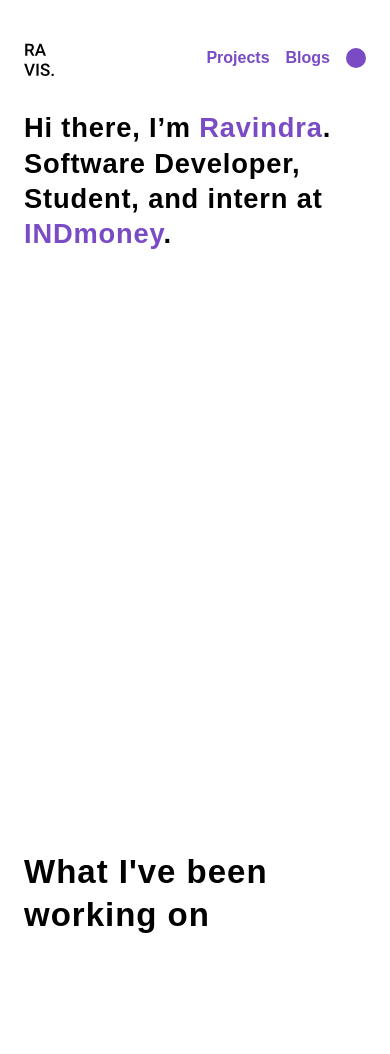
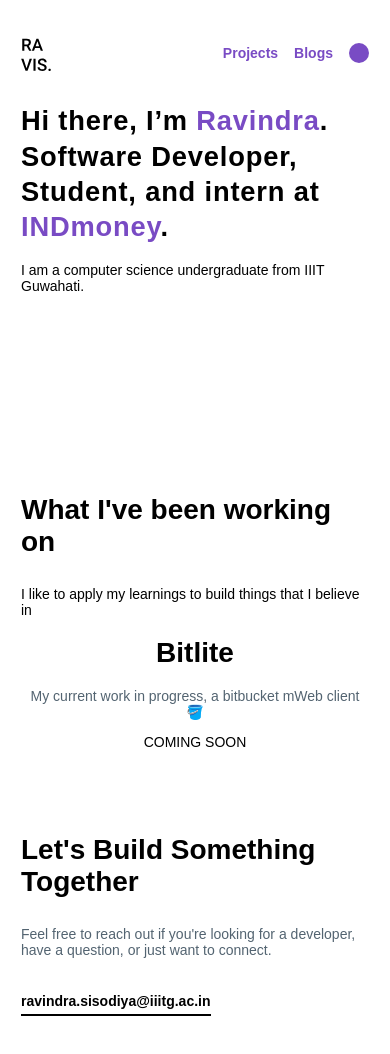
Before and after one commit to ravvis/ravvis, a Next.js app: page / in a window 390 px wide. Shown: the top 1054 px of the page. Before the commit the page ends 984 px from the top, so only its background shows below. Built offline with nearby package versions, Linux system fonts and the light colour scheme; a web font is replaced by a local one.

Commit message:
sectionLayouts

```diff
--- a/pages/index.js
+++ b/pages/index.js
@@ -1,10 +1,12 @@
 import About from "../src/components-v2/about/About";
 import PageLayout from "../src/components-v2/layouts/PageLayout";
 import Projects from "../src/components-v2/projects/Projects";
+import Connect from "../src/components-v2/connect/Connect";
 
 export default function Index() {
   return <PageLayout>
     <About/>
     <Projects/>
+    <Connect/>
   </PageLayout>
 }
--- a/src/components-v2/about/About.js
+++ b/src/components-v2/about/About.js
@@ -1,18 +1,23 @@
 import styles from "./About.module.css";
 
 export default function (){
-  return <h1 className={styles.aboutIntro}>
-    <span className="movingUpAnimation">
+  return <div className={`${styles.aboutWrapper}`}>
+    <h1 className={`${styles.aboutIntro} movingUpAnimation`}>
+      <span>
         Hi there, I’m <a href="https://twitter.com/ssravvi">Ravindra</a>.
         <br/>
       </span>
-    <span className="movingUpAnimation">
+        <span>
         Software Developer,
         <br/>
       </span>
-    <span className="movingUpAnimation">
+        <span>
         Student, and intern at <a href="https://www.indmoney.com/">INDmoney</a>.
         <br/>
       </span>
     </h1>
+    <p>
+      I am a computer science undergraduate from IIIT Guwahati.
+    </p>
+  </div>
 }
--- a/src/components-v2/about/About.module.css
+++ b/src/components-v2/about/About.module.css
@@ -1,9 +1,11 @@
+.aboutWrapper{
+    margin-bottom: 200px;
+}
 .aboutIntro{
     font-weight: 700;
     font-size: 7vw;
     line-height: 129.69%;
     letter-spacing: 0.03em;
-    margin-bottom: 600px;
     margin-left: 0;
 }
 @media (min-width: 959px) {
--- /dev/null
+++ b/src/components-v2/connect/Connect.js
@@ -0,0 +1,15 @@
+import SectionLayout from "../layouts/SectionLayout";
+import styles from "./Connect.module.css";
+
+export default function Connect() {
+  return <SectionLayout sectionId="connect" header="Let's Build Something Together">
+    <>
+      <p className="textGray">
+        Feel free to reach out if you're looking for a developer, have a question, or just want to connect.
+      </p>
+      <a href="mailto:ravindra.sisodiya@iiitg.ac.in" className={styles.connectMail}>
+        ravindra.sisodiya@iiitg.ac.in
+      </a>
+    </>
+  </SectionLayout>
+}
--- /dev/null
+++ b/src/components-v2/connect/Connect.module.css
@@ -0,0 +1,8 @@
+.connectMail {
+  color: var(--font-color);
+  font-weight: 700;
+  padding-bottom: 5px;
+  border-bottom: 2px solid var(--font-color);
+  display: inline-block;
+  margin-top: 1.5rem;
+}
--- a/src/components-v2/header/Header.js
+++ b/src/components-v2/header/Header.js
@@ -5,7 +5,7 @@
 import SelectFavColor from "../select-fav-color/SelectFavColor";
 const NAVS = [
   {
-    url: "#experiences",
+    url: "#projects",
     label: "Projects",
   },
   {
--- a/src/components-v2/header/Header.module.css
+++ b/src/components-v2/header/Header.module.css
@@ -5,6 +5,7 @@
     flex-wrap: wrap;
     padding: 8px 0;
     background-color: var(--bg-color);
+    z-index: 1;
 }
 .headerNavWrapper {
     display: flex;
--- /dev/null
+++ b/src/components-v2/layouts/SectionLayout.js
@@ -0,0 +1,12 @@
+import styles from "./SectionLayout.module.css";
+
+export default function SectionLayout({ header, children, sectionId = "" }) {
+  return <div id={sectionId || null} className={styles.sectionLayout}>
+    {
+      !!header && <h1 className={`${styles.sectionHeader}`}>{ header }</h1>
+    }
+    <div>
+      { children }
+    </div>
+  </div>
+}
--- /dev/null
+++ b/src/components-v2/layouts/SectionLayout.module.css
@@ -0,0 +1,6 @@
+.sectionLayout {
+  margin-bottom: 6rem;
+}
+.sectionHeader{
+  margin-bottom: 2rem;
+}
--- /dev/null
+++ b/src/components-v2/projects/CurrentProject.js
@@ -0,0 +1,17 @@
+import SectionLayout from "../layouts/SectionLayout";
+
+export default function CurrentProject(){
+  return <SectionLayout>
+    <div>
+      <div className="text-center">
+        <h1>Bitlite</h1>
+        <p className="textGray">
+          My current work in progress, a bitbucket mWeb client 🪣
+        </p>
+        <p>
+          COMING SOON
+        </p>
+      </div>
+    </div>
+  </SectionLayout>
+}
--- a/src/components-v2/projects/Projects.js
+++ b/src/components-v2/projects/Projects.js
@@ -1,5 +1,13 @@
+import SectionLayout from "../layouts/SectionLayout";
+import CurrentProject from "./CurrentProject";
+
 export default function Projects(){
-  return <div>
-    <h1 className="heading movingUpAnimation">What I've been working on</h1>
-  </div>
+  return <SectionLayout sectionId="projects" header="What I've been working on">
+    <>
+      <p>
+        I like to apply my learnings to build things that I believe in
+      </p>
+      <CurrentProject/>
+    </>
+  </SectionLayout>
 }
--- a/src/index.css
+++ b/src/index.css
@@ -17,12 +17,23 @@
   font-weight: 700;
 }
 
+html {
+  font-size: 16px;
+}
+@media (max-width: 579px) {
+  html {
+    font-size: 14px;
+  }
+}
+
+
 :root{
   --pink: #ffa7c4;
   --bg-color: white;
   --fav-color: rgb(121, 75, 196);
   --bg-overlay: rgba(0, 0, 0, 0.4);
   --surface: white;
+  --font-color: black;
 }
 
 /* Link */
@@ -31,7 +42,7 @@
   color: var(--fav-color);
   overflow: hidden;
 }
-a:hover{
+a:hover, a:focus{
   position: relative;
 }
 
@@ -109,3 +120,7 @@
     opacity: 1;
   }
 }
+
+.text-center{
+  text-align: center;
+}
```
Lines whose indentation alone changed are shown as unchanged.
